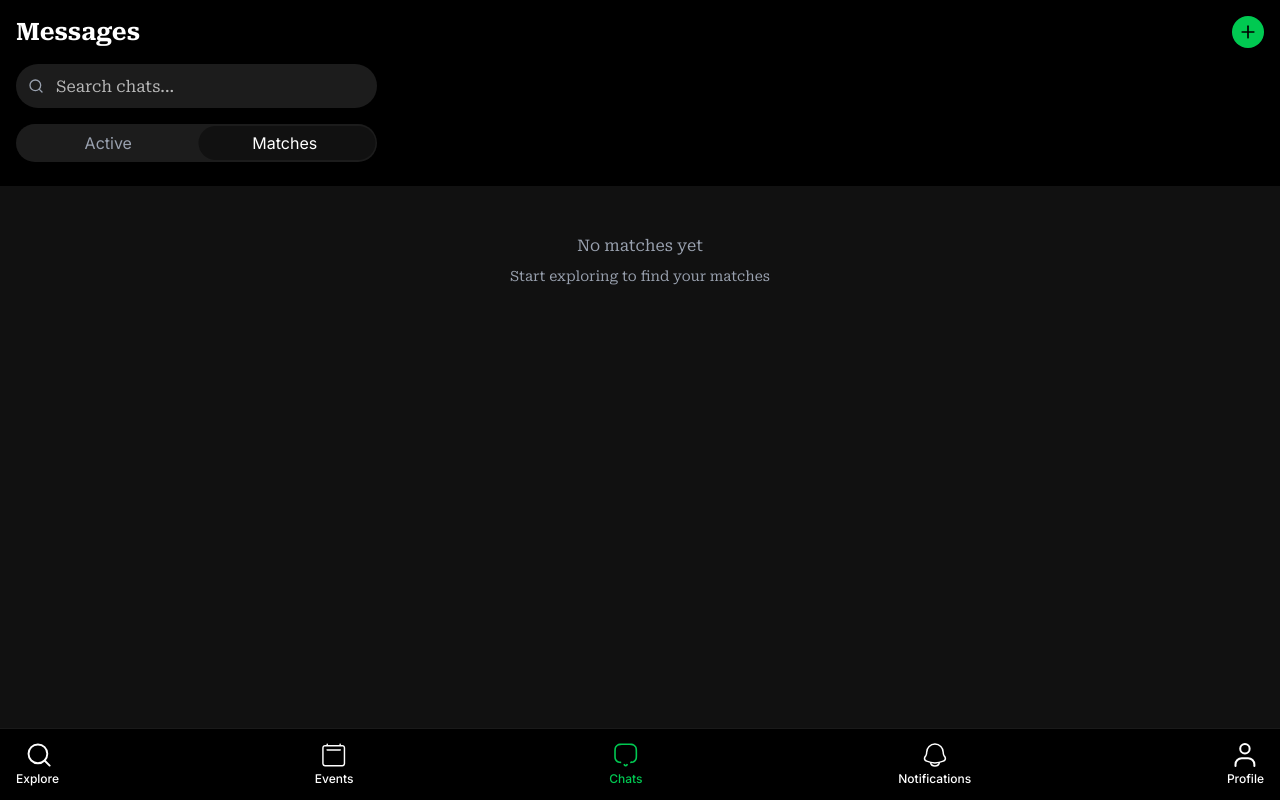
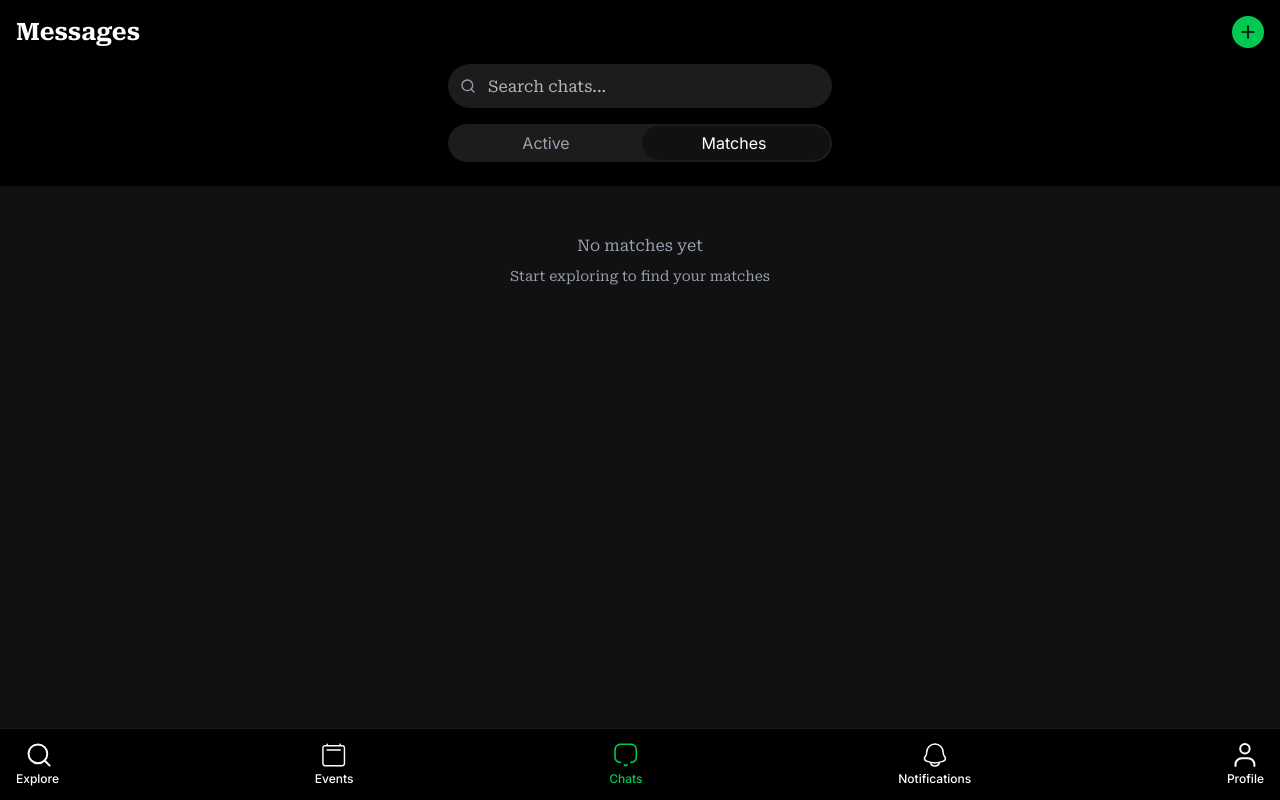
Before and after one commit to Meetcitadel-dev/CitadelFrontend, a React (Vite) app: page /chats in a window 1280 px wide. Built offline with nearby package versions, Linux system fonts and the light colour scheme.

Commit message:
Added responsiveness in chats

```diff
--- a/src/components/Chats/SearchBar.tsx
+++ b/src/components/Chats/SearchBar.tsx
@@ -2,8 +2,8 @@ import { Search } from "lucide-react"
 
 export default function SearchBar() {
   return (
-    <div className="mx-4 mb-4" style={{ width: '361px', height: '44px' }}>
-      <div className="relative h-full">
+    <div className="flex justify-center mb-4 px-4">
+      <div className="relative w-full max-w-sm" style={{ height: '44px' }}>
         <Search className="absolute left-3 top-1/2 transform -translate-y-1/2 w-4 h-4 text-gray-400" />
         <input
           type="text"
--- a/src/components/Chats/TabNavigation.tsx
+++ b/src/components/Chats/TabNavigation.tsx
@@ -14,8 +14,8 @@ export default function TabNavigation({
   matchesCount = 1,
 }: TabNavigationProps) {
   return (
-    <div className="mx-4 mb-6" style={{ width: '361px', height: '38px' }}>
-      <div className="relative rounded-full p-1 h-full" style={{ backgroundColor: '#1C1C1C' }}>
+    <div className="flex justify-center mb-6 px-4">
+      <div className="relative rounded-full p-1 w-full max-w-sm" style={{ height: '38px', backgroundColor: '#1C1C1C' }}>
         <div
           className="absolute left-1 rounded-full transition-transform duration-300 ease-out"
           style={{
```
